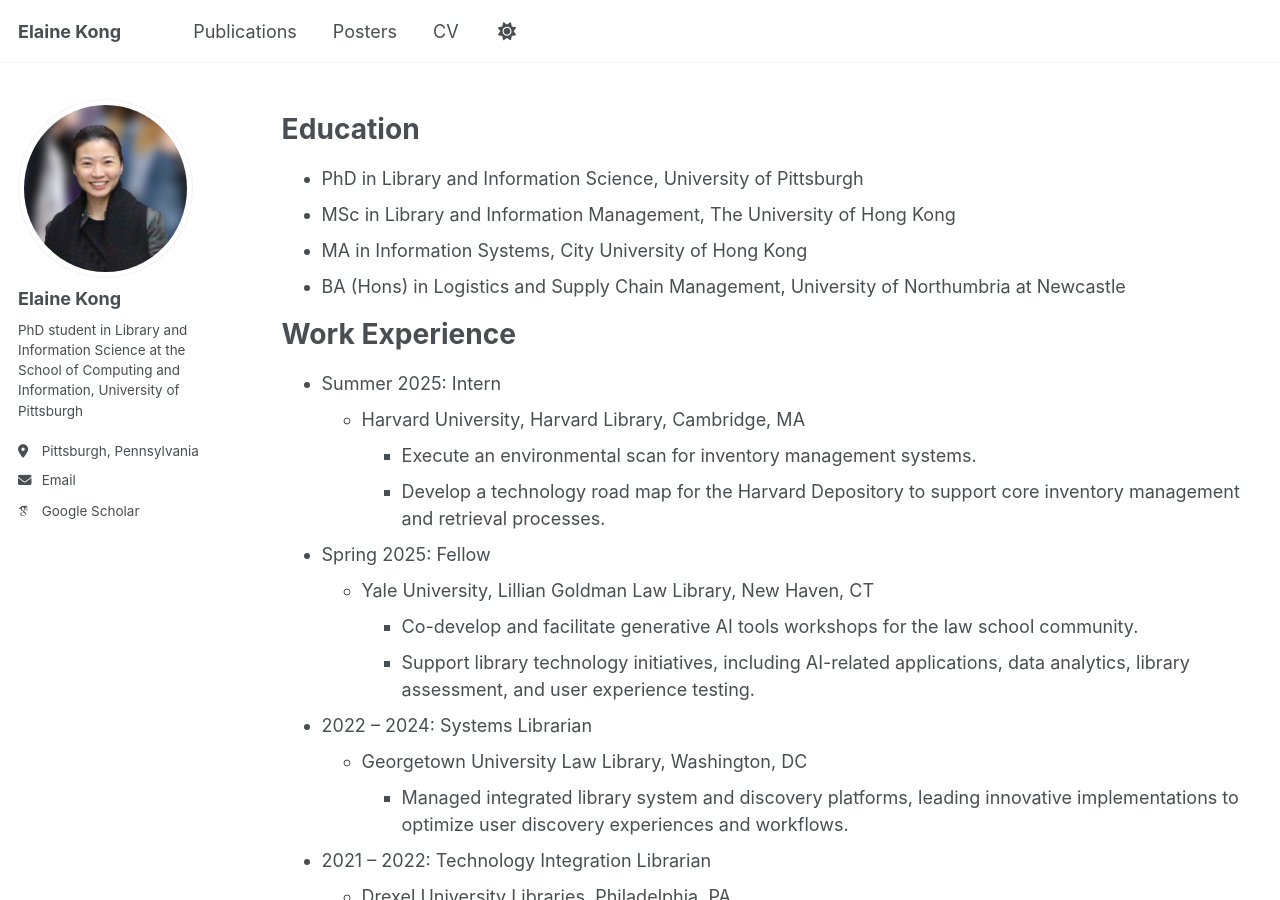
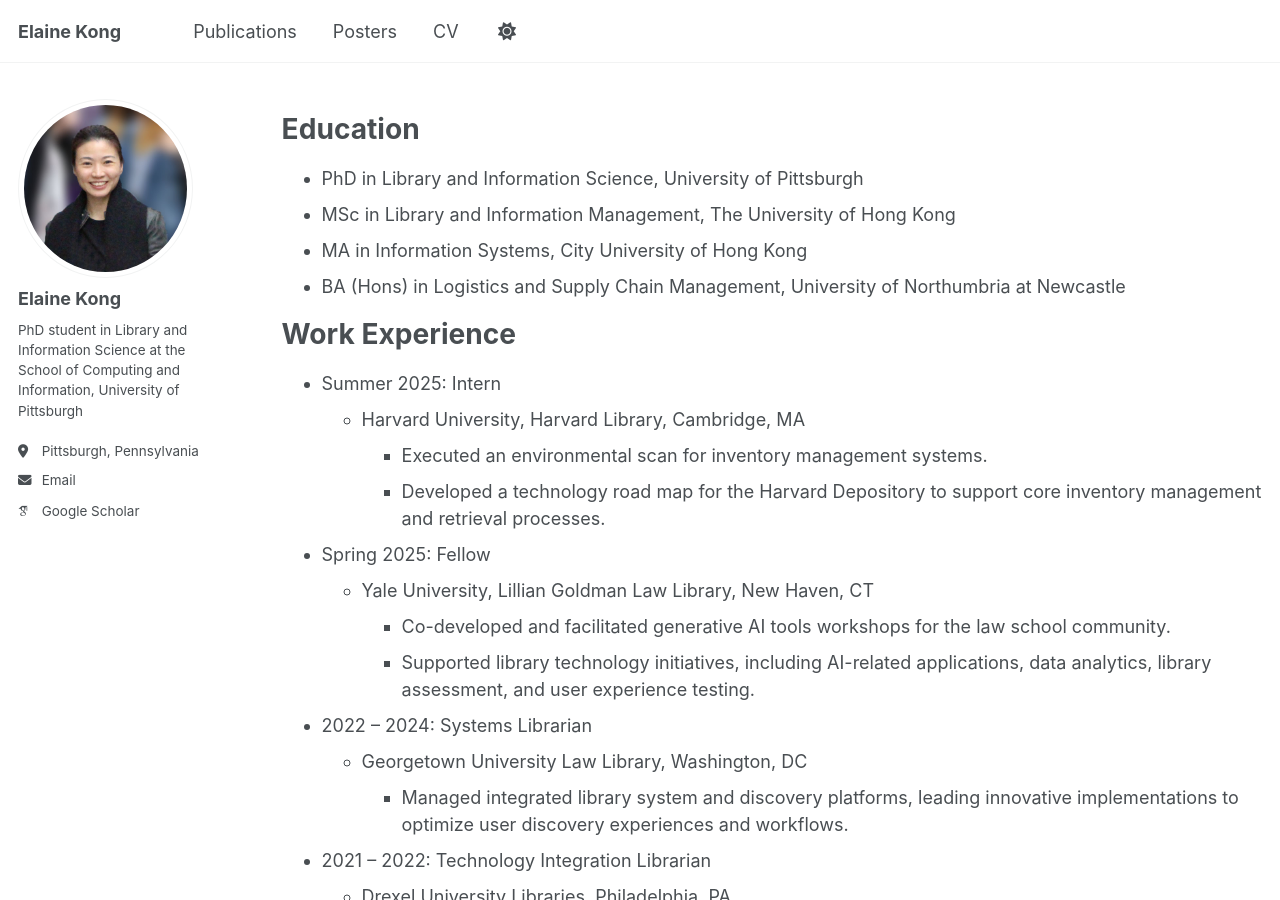
Before and after one commit to elainewskong/elainewskong.github.io, a Jekyll site: the page built from _pages/cv.md, in a window 1280 px wide and 900 px high. Built offline with Jekyll 4.4.1, drawn with Linux system fonts in a browser that asks for light colours; some web fonts are replaced; a script that is not in the unit is left out.

Commit message:
Update cv.md

```diff
--- a/_pages/cv.md
+++ b/_pages/cv.md
@@ -20,13 +20,13 @@ Work Experience
 ======
 * Summer 2025: Intern
   * Harvard University, Harvard Library, Cambridge, MA
-    * Execute an environmental scan for inventory management systems.
-    * Develop a technology road map for the Harvard Depository to support core inventory management and retrieval processes.
+    * Executed an environmental scan for inventory management systems.
+    * Developed a technology road map for the Harvard Depository to support core inventory management and retrieval processes.
 
 * Spring 2025: Fellow
   * Yale University, Lillian Goldman Law Library, New Haven, CT
-    * Co-develop and facilitate generative AI tools workshops for the law school community.
-    * Support library technology initiatives, including AI-related applications, data analytics, library assessment, and user experience testing.
+    * Co-developed and facilitated generative AI tools workshops for the law school community.
+    * Supported library technology initiatives, including AI-related applications, data analytics, library assessment, and user experience testing.
 
 * 2022 – 2024: Systems Librarian
   * Georgetown University Law Library, Washington, DC
```
